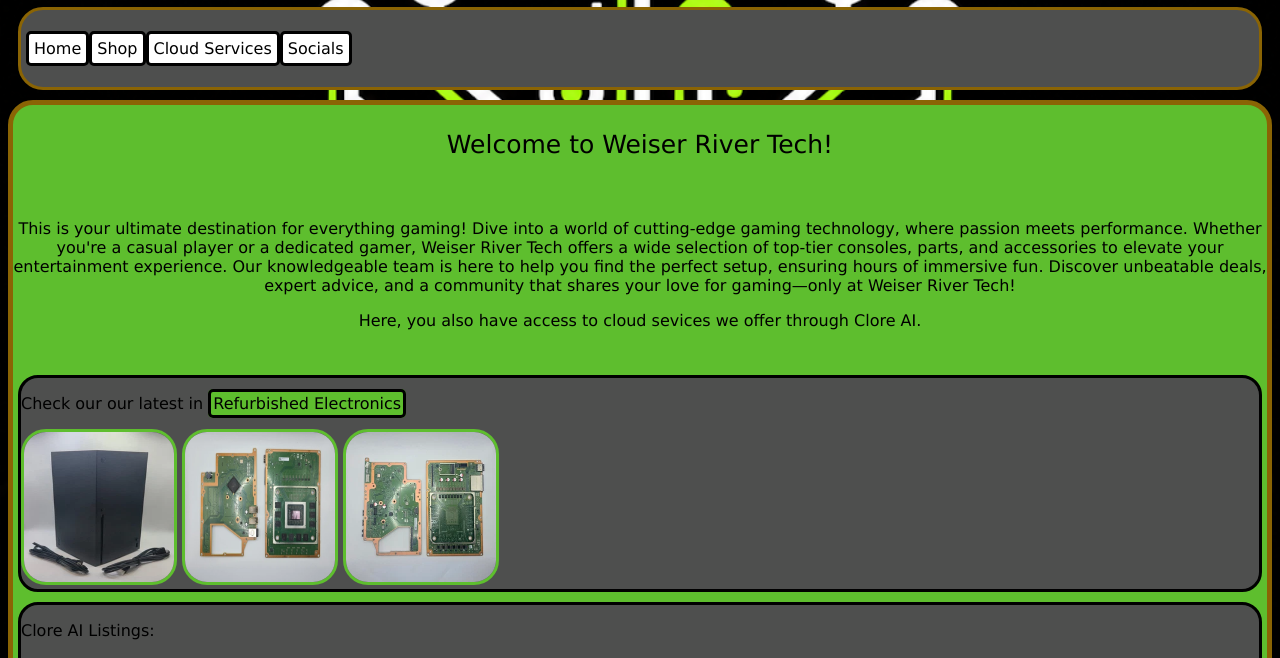
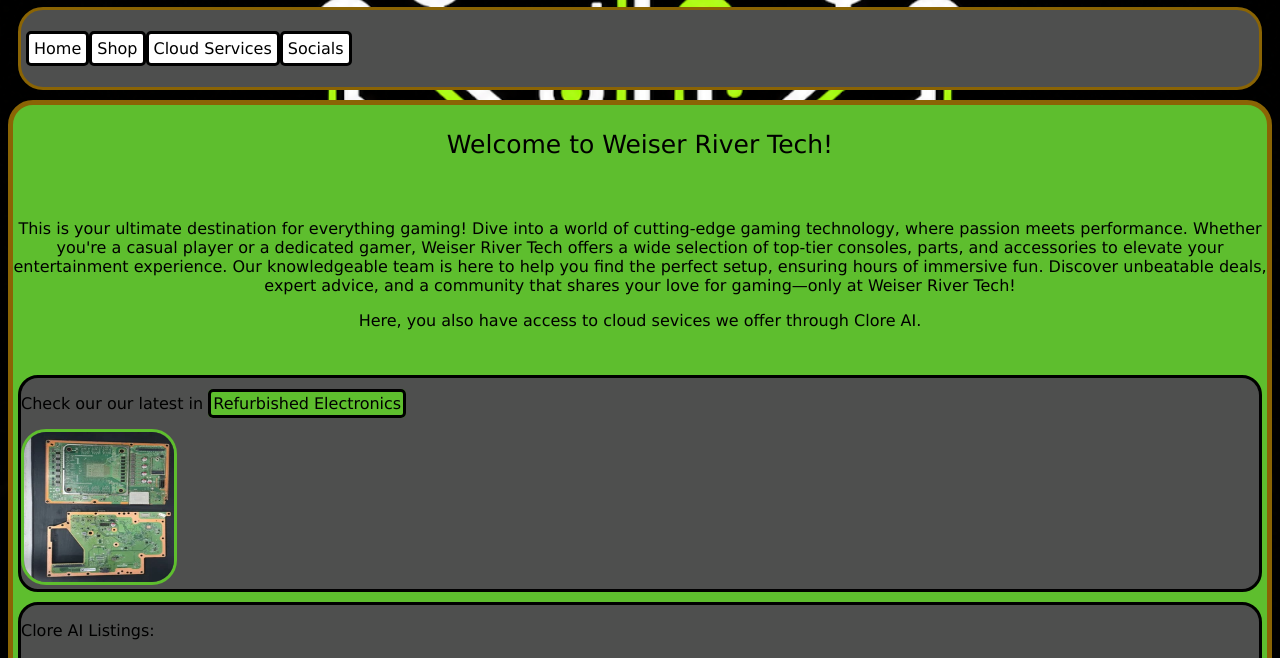
Before and after one commit to weiserrivertech-admin/Website, a plain HTML site: page index.html in a window 1280 px wide. Shown: the part 118-776 px from the top of the page. Drawn offline with Linux system fonts and the light colour scheme; a script that the page names is missing.

Commit message:
Content Update - Updated Ebay listings: 1.5.0.1

```diff
--- a/index.html
+++ b/index.html
@@ -70,9 +70,7 @@
             <div class="xbox-div">
                 <p>Check our our latest in <a href="https://www.ebay.com/str/weiserrivertech?_trksid=p2553941.m570.l113337" target="_blank" class="button">Refurbished Electronics</a></p>
 
-                <a href="https://www.ebay.com/itm/227622389764?itmmeta=01M80D0JEFPPSQD6TJ4NPZ24D6&hash=item34ff5a0804:g:5x8AAeSwYVZq~45p"><img src="XboxSeriesX-Console-Bid.png" alt="Referbished Xbox Series X Console" width="150" height="150" /></a>
-                <a href="https://www.ebay.com/itm/227580777419?itmmeta=01M73SW1ZH61NK82XSG25VCSQJ&hash=item34fcdf13cb:g:PlEAAeSw9zpqD3NK"><img src="MotherboardXbox.png" alt="Xbox Series X Motherboard" width="150" height="150" /></a>
-                <a href="https://www.ebay.com/itm/227611416100?itmmeta=01M80D0JB3EPNJ75QV299W4YR9&hash=item34feb29624:g:3aYAAeSwIkNq9fVe"><img src="XboxSeriesX-Motherboard-NoAPU.png" alt="Xbox Series X Motherboard" width="150" height="150" /></a>
+                <a href="https://www.ebay.com/itm/227632275808?itmmeta=01M8CGCRJC4R5M8HBRDTCE1XE4&hash=item34fff0e160:g:BnUAAeSwKvZrB091"><img src="OEM-Genuine-XboxSeriesX-Motherboard-Southbridge.png" alt="Xbox Series X Motherboard - Southbridge" width="150" height="150" /></a>
 
             </div>
 
```
Also changed, not shown: OEM-Genuine-XboxSeriesX-Motherboard-Southbridge.png (added).
